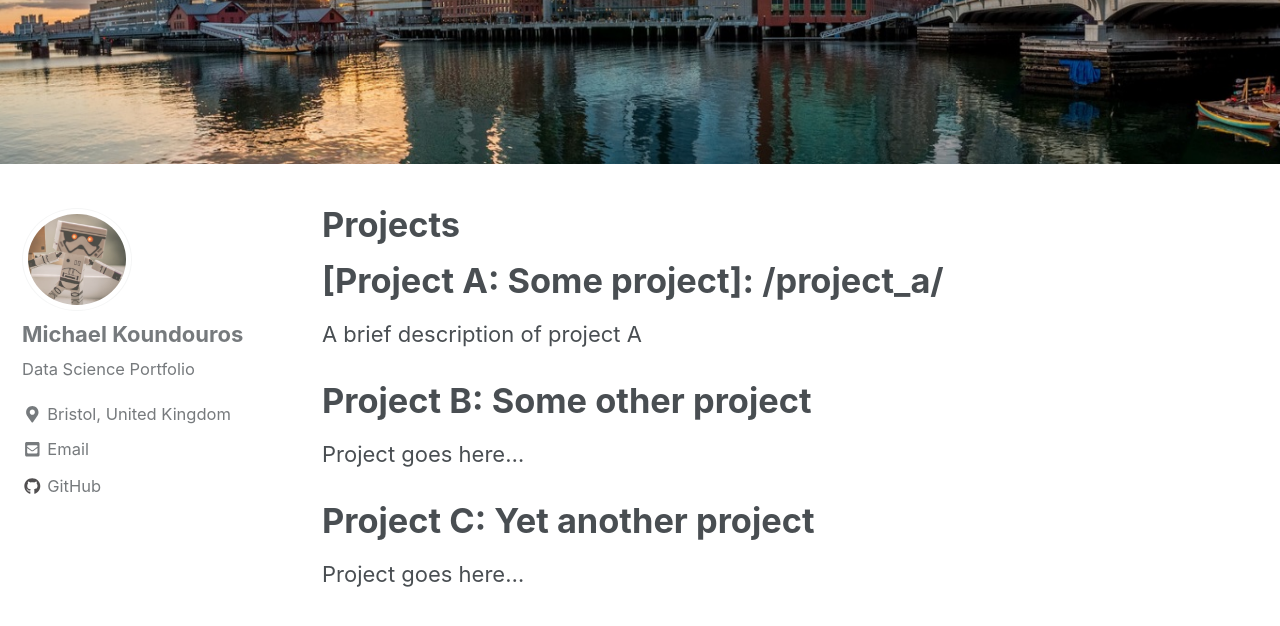
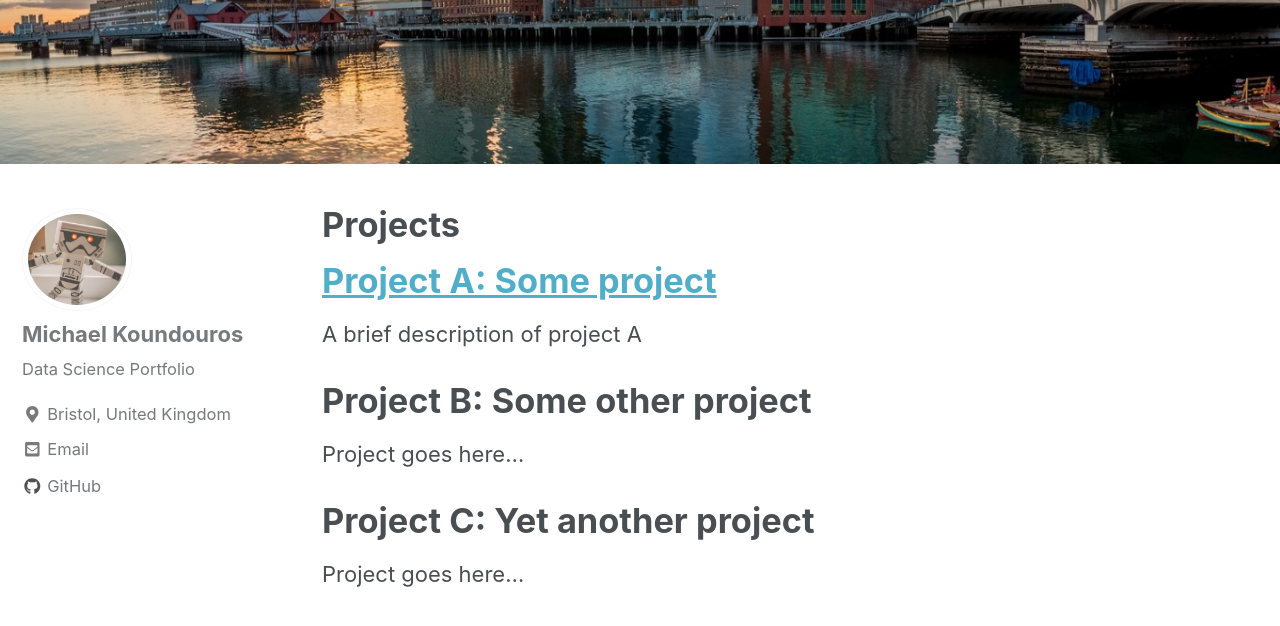
Before and after one commit to mkoundo/mkoundo.github.io, a Jekyll site: the page built from _pages/projects.md, in a window 1280 px wide and 900 px high, scrolled down 411 px. Shown: the top 626 px of the window. Built offline with Jekyll 4.4.1, drawn with Linux system fonts in a browser that asks for light colours; nearby versions of some CDN libraries.

Commit message:
Update projects.md

```diff
--- a/_pages/projects.md
+++ b/_pages/projects.md
@@ -4,7 +4,7 @@ title: "Projects"
 header:
   image: "/images/fort point.png"
 ---
-# [Project A: Some project]: {{ "/project_a/"}}
+# [Project A: Some project](/project_a/)
 
 A brief description of project A
 
```
